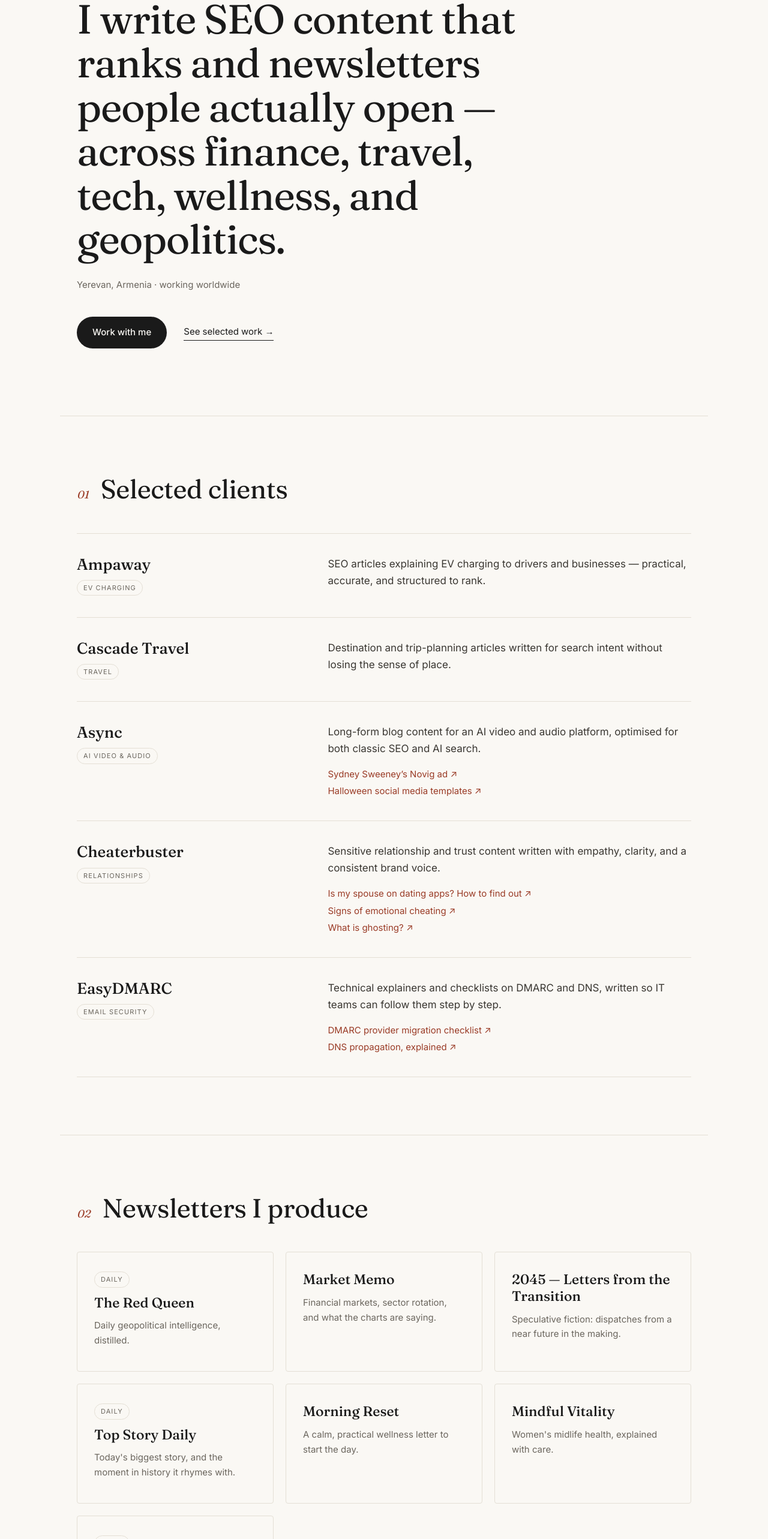
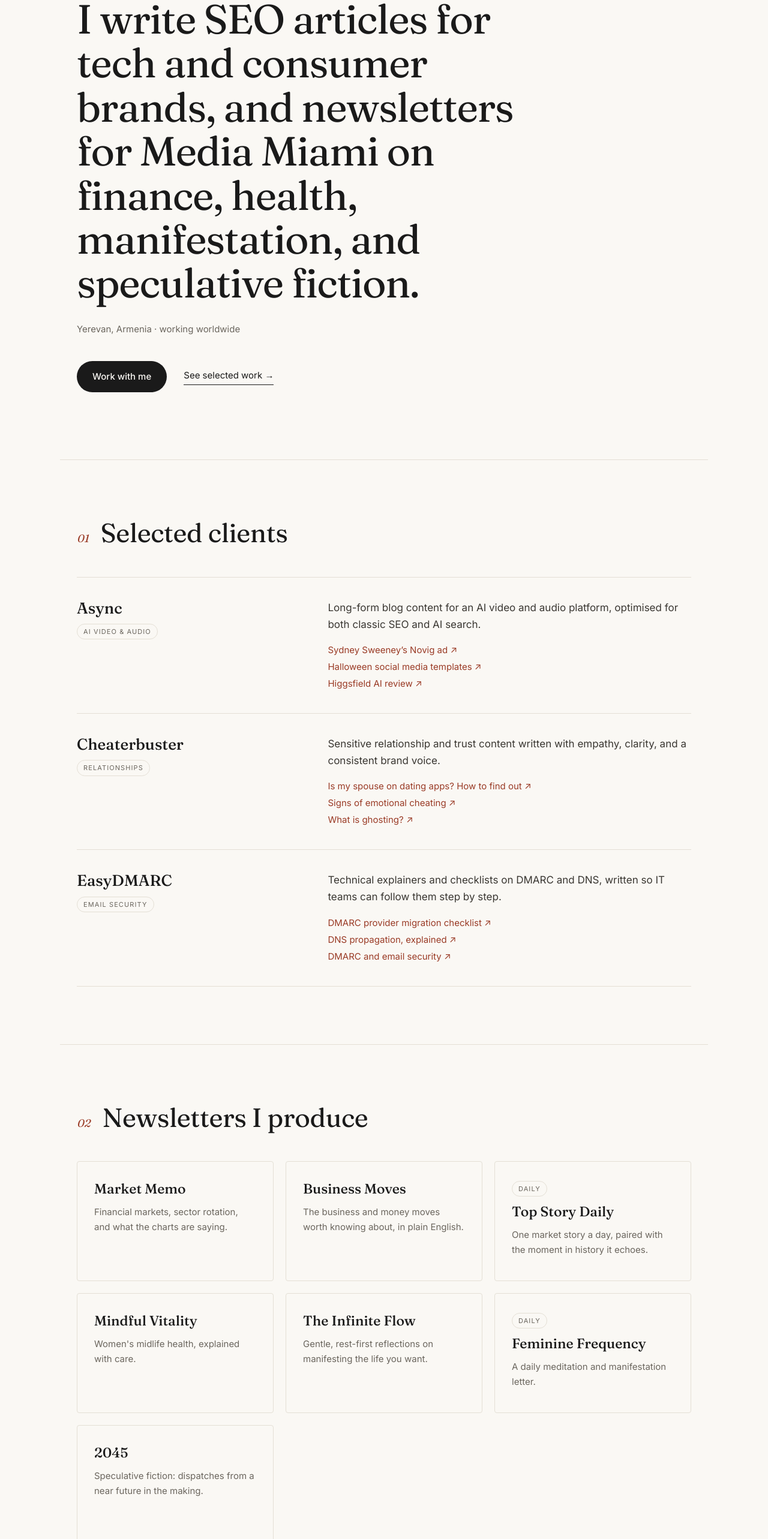
Before and after one commit to hovhannisyantigran1997-boop/Portfolio, a Next.js app: page / in a window 1280 px wide. Shown: the part 234-2800 px from the top of the page at 60% size. Built offline with nearby package versions, Linux system fonts and the light colour scheme.

Commit message:
Add files via upload

```diff
--- a/content/site.ts
+++ b/content/site.ts
@@ -10,10 +10,10 @@ export const site = {
   email: "hovhannisyantigran1997@gmail.com",
   url: "https://your-domain.vercel.app",
   intro:
-    "I write SEO content that ranks and newsletters people actually open — across finance, travel, tech, wellness, and geopolitics.",
+    "I write SEO articles for tech and consumer brands, and newsletters for Media Miami on finance, health, manifestation, and speculative fiction.",
   about: [
-    "I'm a content writer and independent newsletter producer. I run several publications at once, each with its own voice, format, and audience — from a daily geopolitical briefing to speculative fiction set in 2045.",
-    "For brands, I write long-form SEO and AI-search-ready articles built on clear structure, real research, and a house style that stays consistent from the first piece to the fiftieth.",
+    "I'm a content writer based in Yerevan. At Media Miami, I write and produce a range of newsletters, each with its own voice, format, and audience, from market briefings and manifestation letters to speculative fiction set in 2045.",
+    "Alongside that, I write long-form SEO and AI-search-ready articles for brands, built on clear structure, real research, and a house style that stays consistent from the first piece to the fiftieth.",
   ],
   socials: [
     { label: "LinkedIn", href: "https://www.linkedin.com/in/tigran-hovhannisyan-a1563422b" },
@@ -29,20 +29,6 @@ export type Client = {
 
 export const clients: Client[] = [
   {
-    name: "Ampaway",
-    sector: "EV charging",
-    summary:
-      "SEO articles explaining EV charging to drivers and businesses — practical, accurate, and structured to rank.",
-    samples: [],
-  },
-  {
-    name: "Cascade Travel",
-    sector: "Travel",
-    summary:
-      "Destination and trip-planning articles written for search intent without losing the sense of place.",
-    samples: [],
-  },
-  {
     name: "Async",
     sector: "AI video & audio",
     summary:
@@ -50,6 +36,7 @@ export const clients: Client[] = [
     samples: [
       { title: "Sydney Sweeney’s Novig ad", href: "https://async.com/blog/sydney-sweeney-novig-ad/" },
       { title: "Halloween social media templates", href: "https://async.com/blog/halloween-social-media-templates/" },
+      { title: "Higgsfield AI review", href: "https://async.com/blog/higgsfield-ai-review/" },
     ],
   },
   {
@@ -71,48 +58,56 @@ export const clients: Client[] = [
     samples: [
       { title: "DMARC provider migration checklist", href: "https://easydmarc.com/blog/dmarc-provider-migration-checklist/" },
       { title: "DNS propagation, explained", href: "https://easydmarc.com/blog/dns-propagation/" },
+      { title: "DMARC and email security", href: "https://easydmarc.com/blog/dmarc-email-security/" },
     ],
   },
 ];
 
 export type Newsletter = {
   name: string;
-  tagline: string;
-  cadence?: string;
-  href?: string;
+  niche: string;
+  tagline?: string; // optional one-liner
+  cadence?: string; // optional, e.g. "Daily"
+  href?: string; // optional link, makes the card clickable
 };
 
 export const newsletters: Newsletter[] = [
   {
-    name: "The Red Queen",
-    tagline: "Daily geopolitical intelligence, distilled.",
+    name: "Market Memo",
+    niche: "Finance",
+    tagline: "Financial markets, sector rotation, and what the charts are saying.",
+  },
+  {
+    name: "Business Moves",
+    niche: "Finance",
+    tagline: "The business and money moves worth knowing about, in plain English.",
+  },
+  {
+    name: "Top Story Daily",
+    niche: "Finance",
+    tagline: "One market story a day, paired with the moment in history it echoes.",
     cadence: "Daily",
   },
   {
-    name: "Market Memo",
-    tagline: "Financial markets, sector rotation, and what the charts are saying.",
+    name: "Mindful Vitality",
+    niche: "Health",
+    tagline: "Women's midlife health, explained with care.",
   },
   {
-    name: "2045 — Letters from the Transition",
-    tagline: "Speculative fiction: dispatches from a near future in the making.",
+    name: "The Infinite Flow",
+    niche: "Manifestation",
+    tagline: "Gentle, rest-first reflections on manifesting the life you want.",
   },
   {
-    name: "Top Story Daily",
-    tagline: "Today's biggest story, and the moment in history it rhymes with.",
+    name: "Feminine Frequency",
+    niche: "Manifestation",
+    tagline: "A daily meditation and manifestation letter.",
     cadence: "Daily",
   },
   {
-    name: "Morning Reset",
-    tagline: "A calm, practical wellness letter to start the day.",
-  },
-  {
-    name: "Mindful Vitality",
-    tagline: "Women's midlife health, explained with care.",
-  },
-  {
-    name: "Feminine Frequency",
-    tagline: "A daily meditation and manifestation letter.",
-    cadence: "Daily",
+    name: "2045",
+    niche: "Fiction & finance",
+    tagline: "Speculative fiction: dispatches from a near future in the making.",
   },
 ];
 
```
